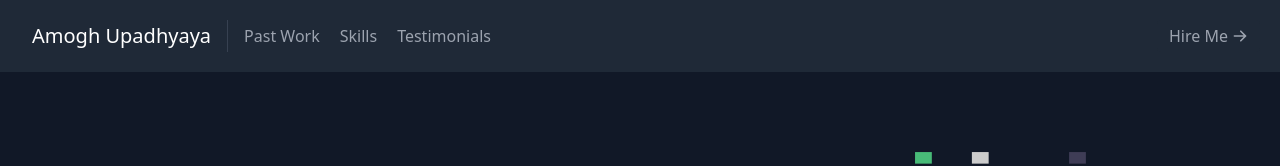
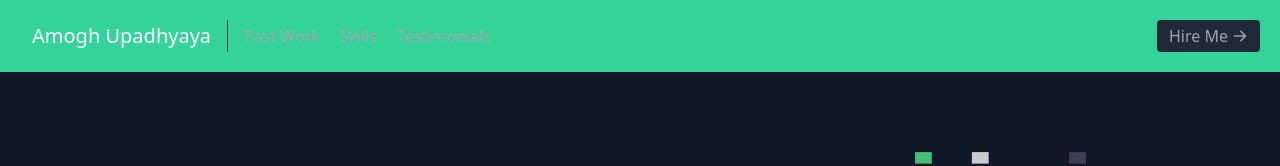
Before and after one commit to amoghu26/portfolio, a React (Create React App) app: page / in a window 1280 px wide. Shown: the top 166 px of the page. Built offline with nearby package versions, Linux system fonts and the light colour scheme.

Commit message:
Add files via upload

```diff
--- a/src/components/Navbar.js
+++ b/src/components/Navbar.js
@@ -4,7 +4,7 @@ import React from "react";
 
 export default function Navbar() {
   return (
-    <header className="bg-gray-800 md:sticky top-0 z-10">
+    <header className="bg-green-400 md:sticky top-0 z-10">
       <div className="container mx-auto flex flex-wrap p-5 flex-col md:flex-row items-center">
         <a className="title-font font-medium text-white mb-4 md:mb-0">
           <a href="#about" className="ml-3 text-xl">
```
